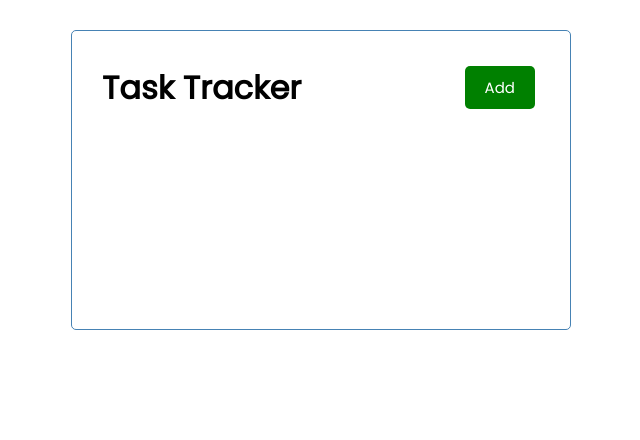
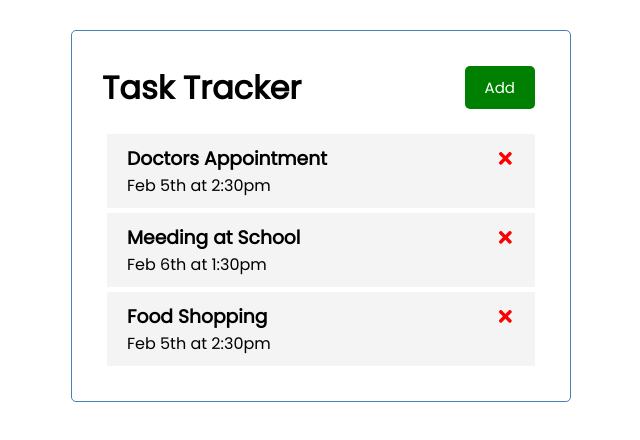
Before and after one commit to RLCASTRO/task-tracker, a React (Create React App) app: page / in a window 1280 px wide. Shown: the top 440 px of the page, without its empty margins (319-959 px from the left). Built offline with nearby package versions, Linux system fonts and the light colour scheme.

Commit message:
tasks feature completed.

```diff
--- a/package.json
+++ b/package.json
@@ -8,6 +8,7 @@
     "@testing-library/user-event": "^13.5.0",
     "react": "^18.2.0",
     "react-dom": "^18.2.0",
+    "react-icons": "^4.7.1",
     "react-scripts": "5.0.1",
     "web-vitals": "^2.1.4"
   },
--- a/src/App.js
+++ b/src/App.js
@@ -1,10 +1,46 @@
+import { useState } from "react";
 import Header from "./components/Header";
+import Tasks from "./components/Tasks";
 
 function App() {
+
+  //initially the tasks were insisde the Tasks.js component, but in order to have a global access
+  //we put it into the App component.
+  //This way will assure the state is in the higher level and can be used for other components
+  //As we're mapping the tasks inside the Tasks.js, dont forget to pass it as a props to the Tasks component
+  const [tasks, setTasks] = useState([
+    {
+      id: 1,
+      text: 'Doctors Appointment',
+      day: 'Feb 5th at 2:30pm',
+      reminder: true,
+    },
+    {
+      id: 2,
+      text: 'Meeding at School',
+      day: 'Feb 6th at 1:30pm',
+      reminder: true,
+    },
+    {
+      id: 3,
+      text: 'Food Shopping',
+      day: 'Feb 5th at 2:30pm',
+      reminder: false,
+    },
+  ])
+
+  //Delete Task
+  const deleteTask = (id) => {
+  setTasks(tasks.filter((task) => task.id !== id))
+  }
 
   return (
     <div className="container">
       <Header />
+      {/* passing the tasks as props to Tasks.js */}
+      {/* ternary operator to decide what to display when empty */}
+      {tasks.length > 0 ? <Tasks tasks={tasks} onDelete={deleteTask} /> : 'No Tasks to Show' }
+
     </div>
   );
 }
--- a/src/components/Button.js
+++ b/src/components/Button.js
@@ -26,6 +26,7 @@
 Button.propTypes = {
     text: PropTypes.string,
     color: PropTypes.string,
+    onClick: PropTypes.func,
 
 }
 
--- a/src/components/Header.js
+++ b/src/components/Header.js
@@ -7,8 +7,10 @@
 // import PropTypes from 'prop-types'
 const Header = ({title}) => {
     const onClick = (e) => {
-        console.log(e);
+        console.log('Click');
+
     }
+
   return (
     <header className="header">
         {/* <h1 style={headingStyle}> */}
--- /dev/null
+++ b/src/components/Task.js
@@ -0,0 +1,20 @@
+import { FaTimes } from 'react-icons/fa'
+const Task = ( {task, onDelete} ) => {
+  return (
+    <div className='task'>
+        <h3>
+            {task.text}
+            <FaTimes
+                style={{
+                    color: 'red',
+                    cursor: 'pointer'}}
+                onClick={() => onDelete(task.id)}
+            />
+        </h3>
+        <p> {task.day} </p>
+
+    </div>
+  )
+}
+
+export default Task
--- /dev/null
+++ b/src/components/Tasks.js
@@ -0,0 +1,17 @@
+
+import Task from './Task'
+const Tasks = ({ tasks, onDelete }) => {
+
+
+    return (
+        <>
+            {tasks.map((task) => (
+                <Task key={task.id} task={task} onDelete={onDelete} />
+            ))}
+
+
+        </>
+    )
+}
+
+export default Tasks
```
Also changed, not shown: 1 other file (tests, documents, lock files or other folders).
